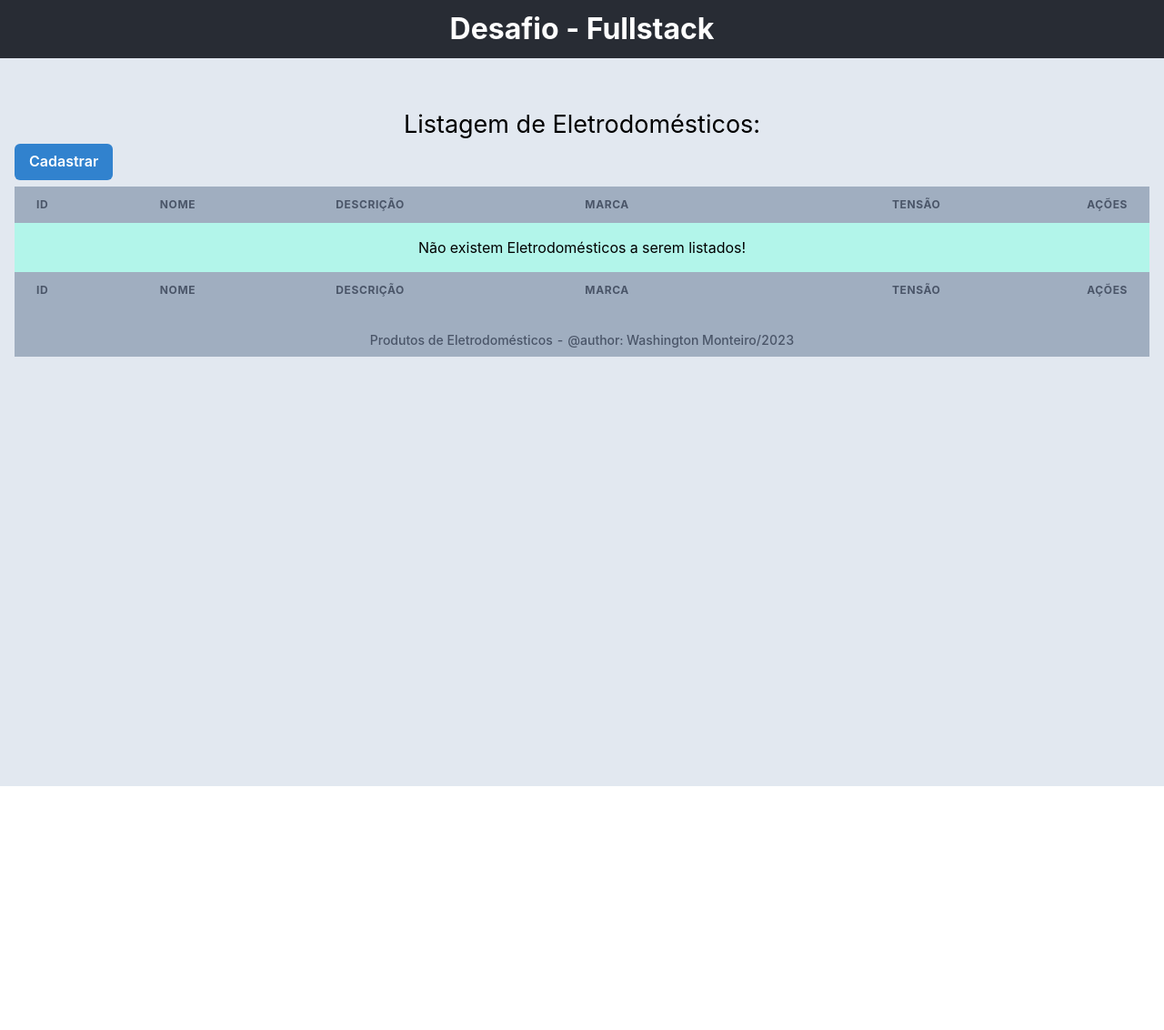
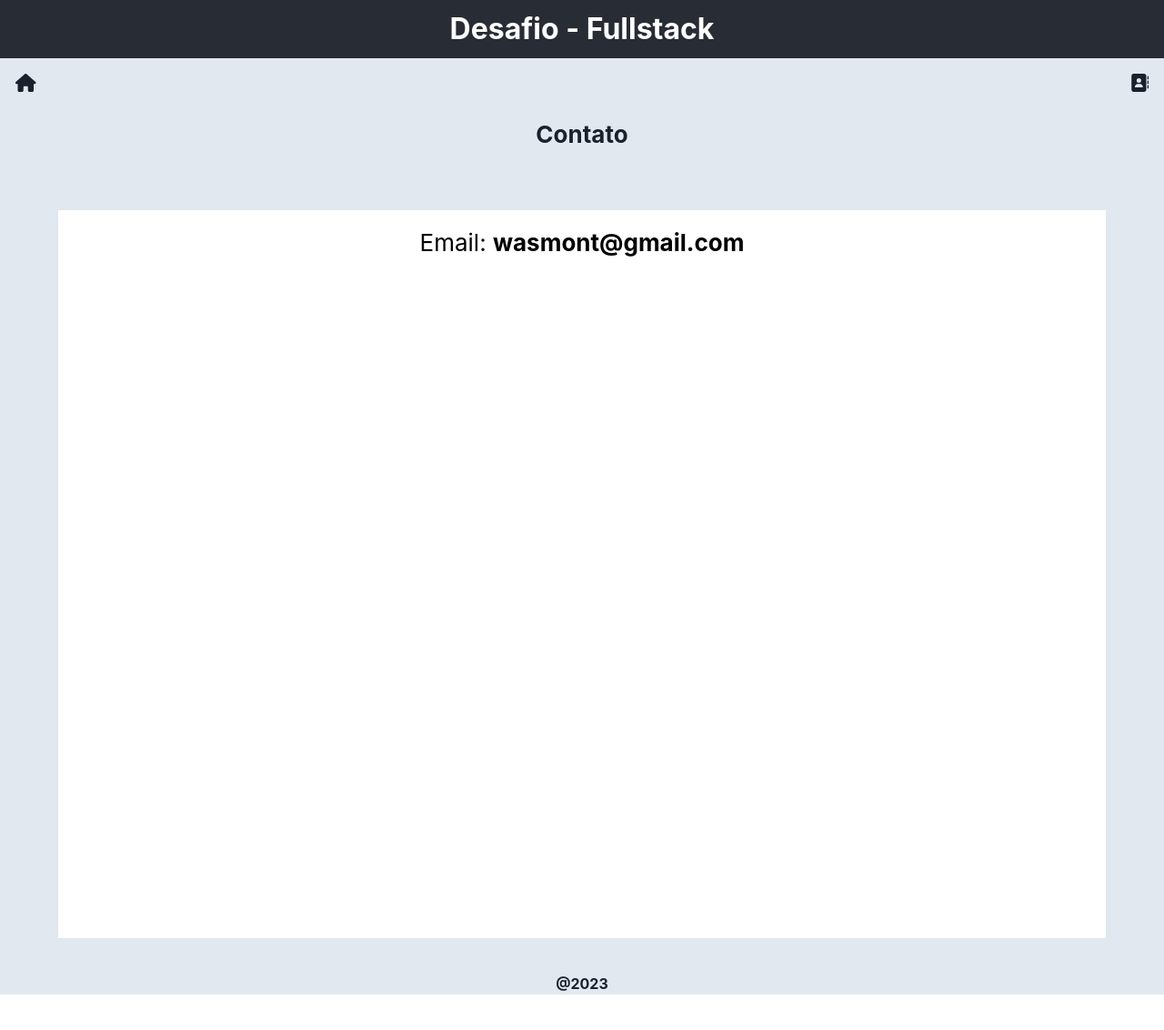
Before and after one commit to wasmont/teste_fullstack_php, a React (Create React App) app in the folder frontend/: page /contato in a window 1280 px wide. Shown: the top 1132 px of the page at 91% size. Before the commit the page ends 864 px from the top, so only its background shows below. Built offline with nearby package versions, Linux system fonts and the light colour scheme; no server answers.

Commit message:
[ADD] - Roteamento dos menus

```diff
--- a/frontend/package.json
+++ b/frontend/package.json
@@ -9,6 +9,10 @@
     "@chakra-ui/spinner": "^2.1.0",
     "@emotion/react": "^11.11.1",
     "@emotion/styled": "^11.11.0",
+    "@fortawesome/fontawesome-svg-core": "^6.4.0",
+    "@fortawesome/free-regular-svg-icons": "^6.4.0",
+    "@fortawesome/free-solid-svg-icons": "^6.4.0",
+    "@fortawesome/react-fontawesome": "^0.2.0",
     "@testing-library/jest-dom": "^5.16.5",
     "@testing-library/react": "^13.4.0",
     "@testing-library/user-event": "^13.5.0",
@@ -18,6 +22,7 @@
     "react": "^18.2.0",
     "react-dom": "^18.2.0",
     "react-modal": "^3.16.1",
+    "react-router-dom": "^6.14.2",
     "react-scripts": "5.0.1",
     "web-vitals": "^2.1.4"
   },
--- a/frontend/src/App.css
+++ b/frontend/src/App.css
@@ -18,7 +18,7 @@
   min-height: 8vh;
   display: flex;
   flex-direction: column;
-  align-items: left;
+  align-items: center;
   justify-content: center;
   font-size: calc(10px + 2vmin);
   color: white;
@@ -49,3 +49,43 @@
 .Listagem-pg{
   margin-top: 3%;
 }
+
+.Posicao-contato{
+  margin-bottom: 5%;
+  background: #E2E8F0;
+}
+
+.Menu{
+  margin-top: 15px;
+}
+
+.Menu-home{
+  float: left;
+  margin-left: 17px;
+}
+
+.Menu-contato{
+  float: right;
+  margin-right: 17px;
+}
+
+.Contato-text{
+  background: #E2E8F0;
+}
+
+.Footer{
+  background: #E2E8F0;
+  display: flex;
+  flex-direction: column;
+  align-items: center;
+  margin-top: 3%;
+  font-weight: bold;
+}
+
+.Contato{
+  display: flex;
+  flex-direction: column;
+  align-items: center;
+  margin-top: 5%;
+  font-size: calc(10px + 2vmin);
+}
--- a/frontend/src/App.js
+++ b/frontend/src/App.js
@@ -8,10 +8,6 @@ function App() {
 
   return (
     <div className="App">
-      <header className="App-header">
-        <Text fontSize='32px' as="b" color='white'>Desafio - Fullstack</Text>
-      </header>
-      <div>
         <Box bg='#E2E8F0' w='100%' h="100vh"  p={4} color='black'>
           <div className='Listagem-pg'>
             <Text fontSize='27px'>Listagem de Eletrodomésticos:</Text>
@@ -24,7 +20,6 @@ function App() {
             </TableContainer>
           </div>
         </Box>
-      </div>
     </div>
   );
 
--- /dev/null
+++ b/frontend/src/Base.js
@@ -0,0 +1,32 @@
+import './App.css';
+import App from './App';
+import Contato from './Contato';
+import { BrowserRouter as Router, Routes, Route, Link } from 'react-router-dom';
+import { Text } from '@chakra-ui/react';
+import { FontAwesomeIcon } from '@fortawesome/react-fontawesome';
+import { faHouse, faAddressBook } from "@fortawesome/free-solid-svg-icons";
+
+function Base() {
+
+  return (
+    <div className="Posicao-contato">
+      <header className="App-header">
+        <Text fontSize='32px' as="b" color='white'>Desafio - Fullstack</Text>
+      </header>
+      <Router>
+        <div>
+          <Link to="/" className='Menu Menu-home'><FontAwesomeIcon icon={faHouse} title='Home' size='lg'/></Link>
+          <Link to="/contato" className='Menu Menu-contato'><FontAwesomeIcon icon={faAddressBook} title='Contato' size='lg'/></Link>
+        </div>
+        <Routes>
+          <Route exact path="/" element={<App/>} />
+          <Route exact path="/contato" element={<Contato/>} />
+        </Routes>
+      </Router>
+      <footer className='Footer'>@2023</footer>
+    </div>
+  );
+
+}
+
+export default Base;
--- /dev/null
+++ b/frontend/src/Contato.js
@@ -0,0 +1,20 @@
+import './App.css';
+import React from 'react';
+import { Text,Container,Box } from '@chakra-ui/react'
+
+function Contato() {
+
+  return (
+    <div className="Contato">
+       <Text className='Posicao-contato Contato-text' as="b">Contato</Text>
+       <Container maxW='6xl' bg='white' centerContent minHeight="100vh">
+          <Box padding='4' bg='white' color='black' maxW='md'>
+            Email: <b>wasmont@gmail.com</b>
+          </Box>
+        </Container>
+    </div>
+  );
+
+}
+
+export default Contato;
--- a/frontend/src/index.js
+++ b/frontend/src/index.js
@@ -1,7 +1,8 @@
 import React from 'react';
 import ReactDOM from 'react-dom/client';
 import './index.css';
-import App from './App';
+import Base from './Base';
+//import App from './App';
 import reportWebVitals from './reportWebVitals';
 import { ChakraProvider } from "@chakra-ui/react";
 
@@ -9,7 +10,7 @@ const root = ReactDOM.createRoot(document.getElementById('root'));
 root.render(
   <React.StrictMode>
     <ChakraProvider>
-      <App />
+      <Base />
     </ChakraProvider>
   </React.StrictMode>
 );
```
Also changed, not shown: 1 other file (tests, documents, lock files or other folders).
